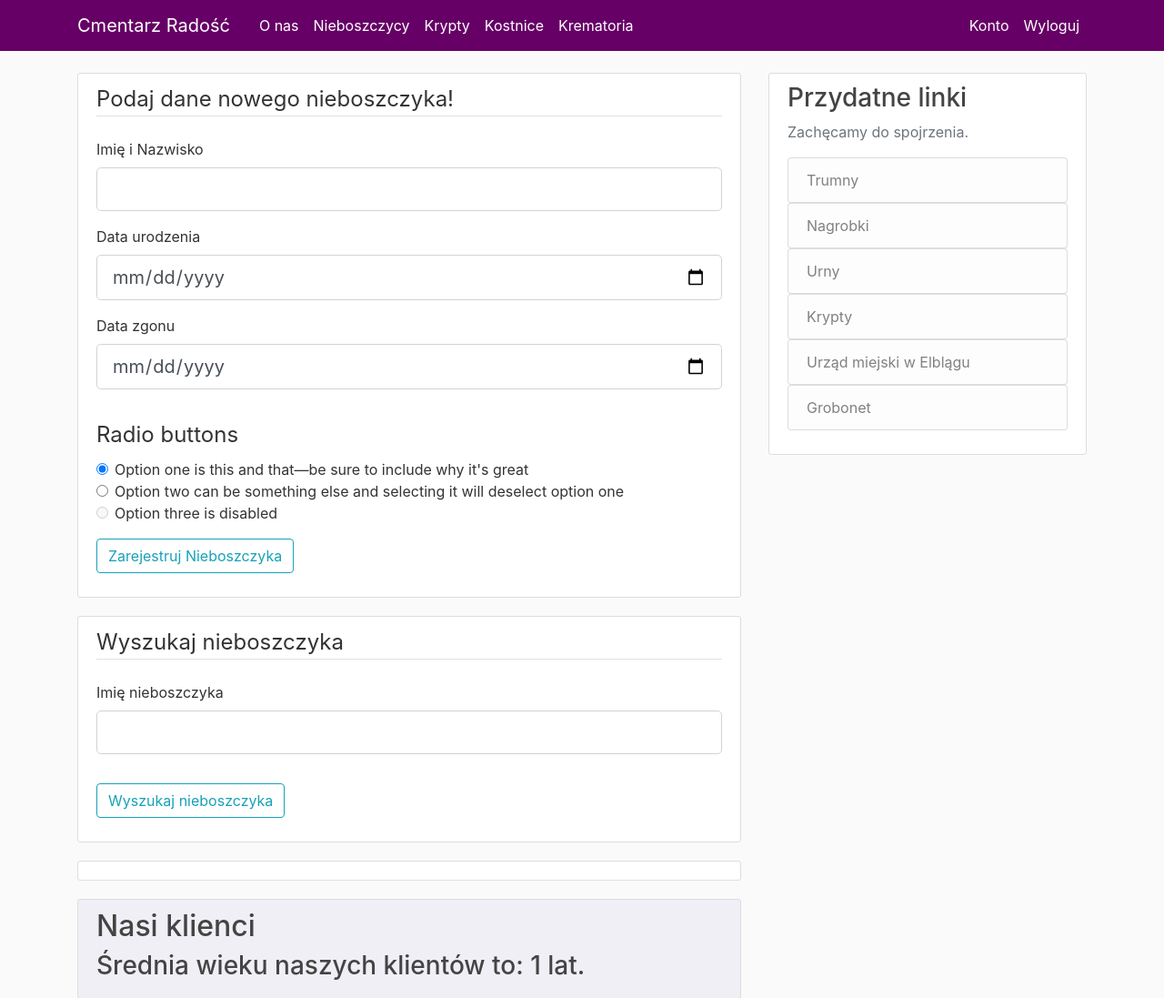
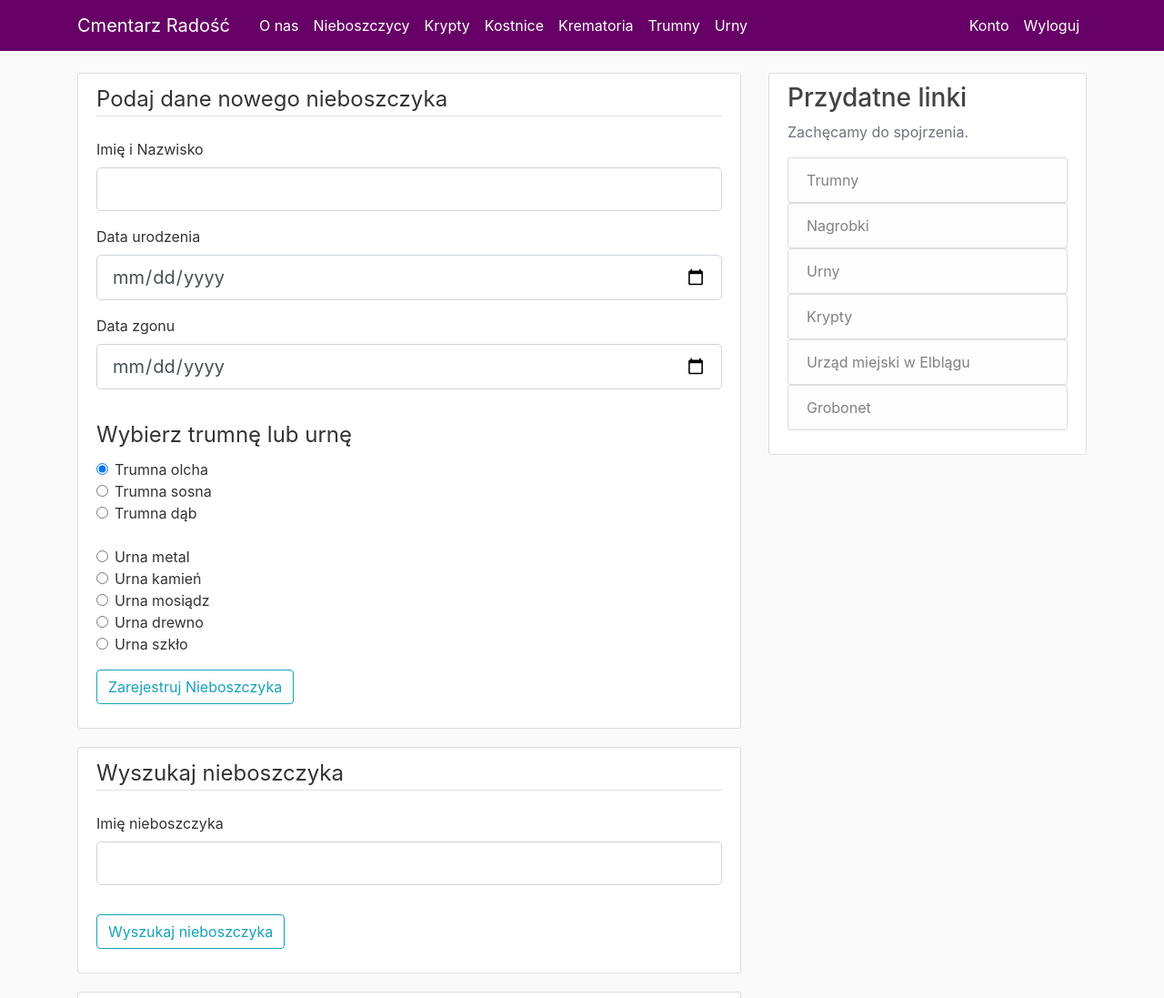
Before and after one commit to Tymotheus/Cmentarz-Radosc, a Flask app: page /nieboszczyk/ in a window 1280 px wide. Shown: the top 1097 px of the page at 91% size. Run offline with Flask 2, Linux system fonts and the light colour scheme; a user stored in the database is signed in; a database or web service that is not in the repository returns one stand-in record (values such as "Sample title"); parts of the project's set-up code (start-up, migrations or seed data) failed here and were passed over; some libraries are stand-ins or nearby versions.

Commit message:
Updated the urnas+kryptas relation & added displaying of urnas deadmen

```diff
--- a/Radosc/forms.py
+++ b/Radosc/forms.py
@@ -34,7 +34,7 @@ class NieboszczykForm(FlaskForm):
                 validators=[DataRequired(), Length(min=4)])
     data_urodzenia = DateField('Data urodzenia', validators=[DataRequired()])
     data_zgonu = DateField('Data zgonu', validators=[DataRequired()])
-
+    # result =
     submit = SubmitField('Zarejestruj Nieboszczyka')
     #TO ADD
     #czy urna czy trumna?
@@ -58,7 +58,18 @@ class KrematoriumForm(FlaskForm):
     nazwa_krematorium = StringField('Nazwa krematorium', validators=[DataRequired()])
     submit = SubmitField('Dodaj krematorium')
 
+#przypisanie trumien
+class PrzypiszTrumneForm(FlaskForm):
+    id_trumny = IntegerField('ID trumny', validators=[DataRequired()])
+    id_krypty = IntegerField('ID krypty', validators=[DataRequired()])
+    submit = SubmitField('Przypisz trumnę')
 
+
+#przypisanie urn
+class PrzypiszUrneForm(FlaskForm):
+    id_urny = IntegerField('ID urny', validators=[DataRequired()])
+    id_krypty = IntegerField('ID krypty', validators=[DataRequired()])
+    submit = SubmitField('Przypisz urnę')
 
 #wyszukiwanie nieboszczyków
 class WyszukajNieboszczykaForm(FlaskForm):
--- a/Radosc/routes.py
+++ b/Radosc/routes.py
@@ -4,11 +4,13 @@ from PIL import Image #for resizing uploaded images
 from flask import render_template, url_for, flash, redirect, request, abort
 from Radosc import app, db, bcrypt
 from Radosc.forms import RegistrationForm, LoginForm, UpdateAccountForm, PostForm, \
-NieboszczykForm, KryptaForm, KostnicaForm, KrematoriumForm, WyszukajNieboszczykaForm
+NieboszczykForm, KryptaForm, KostnicaForm, KrematoriumForm, WyszukajNieboszczykaForm,\
+PrzypiszTrumneForm, PrzypiszUrneForm
 from Radosc.database import wstaw_krypte, wstaw_kostnice, wstaw_krematorium, wstaw_nieboszczyka, \
 pobierz_krypty, pobierz_kostnice, pobierz_krematoria, pobierz_nieboszczykow, \
-pobierz_sredni_wiek, wyszukaj_nieboszczyka, mieszkancy_odrodzenia, mieszkancy_krypty, \
-set_admin_role, set_client_role
+pobierz_sredni_wiek, wyszukaj_nieboszczyka, mieszkancy_odrodzenia, mieszkancy_krypty_trumny, \
+set_admin_role, set_client_role, pobierz_nieprzypisane_trumny, pobierz_nieprzypisane_urny, \
+przypisz_trumnie_krypte, przypisz_urnie_krypte, mieszkancy_krypty_urny
 
 from Radosc.models import User, Post
 from flask_login import login_user, logout_user, current_user, login_required
@@ -25,16 +27,6 @@ def home():
 @app.route("/about")
 def about():
     return render_template('about.html', title='About')
-
-@app.route("/easteregg")
-def egg():
-    return "<h1> 🥚💕! </h1>"
-
-#just checking some functionalities - to dump
-#wooo is it using get method??? And returning nice and neat json?
-@app.route("/dydej/")
-def hello():
-    return jsonify({'name':'Antoni', 'surname':'Dydej'})
 
 @app.route('/nieboszczyk/', methods=['GET', 'POST'])
 def nieboszczyk():
@@ -78,21 +70,25 @@ def krypta():
     form = KryptaForm()
     #UWAGA będę teraz robił skomplikowaną operację!
     #Dla każdej krypty pobieram jej mieszkańców i zapisuję w zmiennej!
-    mieszkancy = [ mieszkancy_krypty(krypta[1]) for krypta in krypty]
-    print("Zmienna mieszkancy: " + str(mieszkancy) )
+    mieszkancy_trumny = [ mieszkancy_krypty_trumny(krypta[1]) for krypta in krypty]
+    mieszkancy_urny = [ mieszkancy_krypty_urny(krypta[1]) for krypta in krypty]
+    print("Zmienna mieszkancy trumny: " + str(mieszkancy_trumny) )
+    print("Zmienna mieszkancy urny: " + str(mieszkancy_urny))
     print()
-    krypty = list(zip(krypty,mieszkancy))
+    krypty = list(zip(krypty,mieszkancy_trumny, mieszkancy_urny))
+    print("Zmienna krypty: " + str(krypty))
     if form.validate_on_submit():
         #print(f"Nazwa: {form.nazwa_krypty.data} Pojemnosc: {form.pojemnosc.data}")
         wstaw_krypte(form.nazwa_krypty.data, form.pojemnosc.data)
         flash(f'Krypta została dodana', 'success')
         krypty = pobierz_krypty()
         print("Przed referencją: " + str(krypty) )
-        mieszkancy = [ mieszkancy_krypty(krypta[1]) for krypta in krypty]
-        krypty = list(zip(krypty,mieszkancy))
+        mieszkancy_trumny = [ mieszkancy_krypty_trumny(krypta[1]) for krypta in krypty]
+        mieszkancy_urny= [ mieszkancy_krypty_urny(krypta[1]) for krypta in krypty]
+        krypty = list(zip(krypty,mieszkancy_trumny,mieszkancy_urny))
         print("Zmienna krypty: " + str(krypty) )
     return render_template('krypta.html', title="Krypta", form=form, \
-            krypty=krypty, mieszkancy=mieszkancy)
+            krypty=krypty)
 
 
 @app.route('/kostnica/', methods=['GET', 'POST'])
@@ -118,6 +114,34 @@ def krematorium():
         flash(f'Krematorium zostało (prawie) dodane', 'success')
         krematoria = pobierz_krematoria()
     return render_template('krematorium.html', title="Krematorium", form=form, krematoria=krematoria)
+
+@app.route('/trumna/', methods=['GET', 'POST'])
+@login_required
+def trumna():
+    trumny = pobierz_nieprzypisane_trumny()
+    print(trumny)
+    form = PrzypiszTrumneForm()
+    if form.validate_on_submit():
+        przypisz_trumnie_krypte(form.id_trumny.data, form.id_krypty.data )
+        flash(f'Trumna została (chyba? Może?) dodana', 'success')
+        trumny = pobierz_nieprzypisane_trumny()
+        print(trumny)
+    return render_template('trumna.html', title="Trumny", form=form, trumny=trumny)
+
+@app.route('/urna/', methods=['GET', 'POST'])
+@login_required
+def urna():
+    urny = pobierz_nieprzypisane_urny()
+    print(urny)
+    form = PrzypiszUrneForm()
+    if form.validate_on_submit():
+        przypisz_urnie_krypte(form.id_urny.data, form.id_krypty.data )
+        flash(f'Urna została (chyba? Może?) dodana', 'success')
+        urny = pobierz_nieprzypisane_urny()
+        print(urny)
+    return render_template('urna.html', title="Urny", form=form, urny=urny)
+
+
 
 
 @app.route("/register/", methods=['GET', 'POST'])
@@ -193,49 +217,49 @@ def account():
     return render_template('account.html', title='Account',
                             image_file=image_file, form=form)
 
-
-@app.route("/post/new", methods=['GET', 'POST'])
-@login_required
-def new_post():
-    form = PostForm()
-    if form.validate_on_submit():
-        post = Post(title=form.title.data, content=form.content.data, author=current_user)
-        db.session.add(post)
-        db.session.commit()
-        flash("The post has been created!", 'success')
-        return redirect(url_for('home'))
-    return render_template('create_post.html', title='New Post', form=form, legend='New Post')
-
-@app.route("/post/<int:post_id>")
-def post(post_id):
-    post = Post.query.get_or_404(post_id)
-    return render_template('post.html', title=post.title, post=post)
-
-@app.route("/post/<int:post_id>/update", methods=['GET', 'POST'])
-@login_required
-def update_post(post_id):
-    post = Post.query.get_or_404(post_id)
-    if post.author != current_user:
-        abort(403)
-    form = PostForm()
-    if form.validate_on_submit():
-        post.title = form.title.data
-        post.content = form.content.data
-        db.session.commit()
-        flash('Your post has been updated!', 'success')
-        return redirect(url_for('post', post_id=post.id))
-    elif request.method == 'GET':
-        form.title.data = post.title
-        form.content.data = post.content
-    return render_template('create_post.html', title='Update Post', form=form, legend='Update Post')
-
-@app.route("/post/<int:post_id>/delete", methods=['POST'])
-@login_required
-def delete_post(post_id):
-    post = Post.query.get_or_404(post_id)
-    if post.author != current_user:
-        abort(403)
-    db.session.delete(post)
-    db.session.commit()
-    flash('Your post has been deleted!', 'success')
-    return redirect(url_for('home'))
+#
+# @app.route("/post/new", methods=['GET', 'POST'])
+# @login_required
+# def new_post():
+#     form = PostForm()
+#     if form.validate_on_submit():
+#         post = Post(title=form.title.data, content=form.content.data, author=current_user)
+#         db.session.add(post)
+#         db.session.commit()
+#         flash("The post has been created!", 'success')
+#         return redirect(url_for('home'))
+#     return render_template('create_post.html', title='New Post', form=form, legend='New Post')
+#
+# @app.route("/post/<int:post_id>")
+# def post(post_id):
+#     post = Post.query.get_or_404(post_id)
+#     return render_template('post.html', title=post.title, post=post)
+#
+# @app.route("/post/<int:post_id>/update", methods=['GET', 'POST'])
+# @login_required
+# def update_post(post_id):
+#     post = Post.query.get_or_404(post_id)
+#     if post.author != current_user:
+#         abort(403)
+#     form = PostForm()
+#     if form.validate_on_submit():
+#         post.title = form.title.data
+#         post.content = form.content.data
+#         db.session.commit()
+#         flash('Your post has been updated!', 'success')
+#         return redirect(url_for('post', post_id=post.id))
+#     elif request.method == 'GET':
+#         form.title.data = post.title
+#         form.content.data = post.content
+#     return render_template('create_post.html', title='Update Post', form=form, legend='Update Post')
+#
+# @app.route("/post/<int:post_id>/delete", methods=['POST'])
+# @login_required
+# def delete_post(post_id):
+#     post = Post.query.get_or_404(post_id)
+#     if post.author != current_user:
+#         abort(403)
+#     db.session.delete(post)
+#     db.session.commit()
+#     flash('Your post has been deleted!', 'success')
+#     return redirect(url_for('home'))
--- a/Radosc/templates/layout.html
+++ b/Radosc/templates/layout.html
@@ -32,6 +32,10 @@
             <a class="nav-item nav-link" href="{{url_for('krypta')}}">Krypty</a>
             <a class="nav-item nav-link" href="{{url_for('kostnica')}}">Kostnice</a>
             <a class="nav-item nav-link" href="{{url_for('krematorium')}}">Krematoria</a>
+            {% if current_user.is_authenticated %}
+            <a class="nav-item nav-link" href="{{url_for('trumna')}}">Trumny</a>
+            <a class="nav-item nav-link" href="{{url_for('urna')}}">Urny</a>
+            {% endif %}
 
           </div>
           <!-- Navbar Right Side -->
--- a/Radosc/templates/nieboszczyk.html
+++ b/Radosc/templates/nieboszczyk.html
@@ -6,7 +6,7 @@
       <form class="" action="" method="POST">
         {{ form.hidden_tag() }}
         <fieldset class="form-group">
-          <legend class="border-bottom mb-4">Podaj dane nowego nieboszczyka!</legend>
+          <legend class="border-bottom mb-4">Podaj dane nowego nieboszczyka</legend>
           <div class="form-group">
               {{ form.username.label(class="form-control-label")}}
 
@@ -50,27 +50,66 @@
                 {% endif %}
           </div>
       </fieldset>
-<!-- Radio buttons section -->
+<!-- Radio buttons section urny i trumny -->
       <fieldset class="form-group">
-        <legend>Radio buttons</legend>
+        <legend>Wybierz trumnę lub urnę</legend>
+
         <div class="form-check">
           <label class="form-check-label">
-            <input type="radio" class="form-check-input" name="optionsRadios" id="optionsRadios1" value="option1" checked>
-            Option one is this and that&mdash;be sure to include why it's great
+            <input type="radio" class="form-check-input" name="optionsRadios" id="optionsRadios1" value="olcha" checked>
+            Trumna olcha
           </label>
         </div>
+
         <div class="form-check">
-        <label class="form-check-label">
-            <input type="radio" class="form-check-input" name="optionsRadios" id="optionsRadios2" value="option2">
-            Option two can be something else and selecting it will deselect option one
+          <label class="form-check-label">
+            <input type="radio" class="form-check-input" name="optionsRadios" id="optionsRadios2" value="sosna">
+            Trumna sosna
           </label>
         </div>
-        <div class="form-check disabled">
-        <label class="form-check-label">
-            <input type="radio" class="form-check-input" name="optionsRadios" id="optionsRadios3" value="option3" disabled>
-            Option three is disabled
+
+        <div class="form-check">
+          <label class="form-check-label">
+            <input type="radio" class="form-check-input" name="optionsRadios" id="optionsRadios3" value="dab">
+            Trumna dąb
           </label>
         </div>
+        <br>
+        <div class="form-check">
+          <label class="form-check-label">
+            <input type="radio" class="form-check-input" name="optionsRadios" id="optionsRadios4" value="metal">
+            Urna metal
+          </label>
+        </div>
+
+        <div class="form-check">
+          <label class="form-check-label">
+            <input type="radio" class="form-check-input" name="optionsRadios" id="optionsRadios5" value="kamien">
+            Urna kamień
+          </label>
+        </div>
+
+        <div class="form-check">
+          <label class="form-check-label">
+            <input type="radio" class="form-check-input" name="optionsRadios" id="optionsRadios6" value="mosiadz">
+            Urna mosiądz
+          </label>
+        </div>
+
+        <div class="form-check">
+          <label class="form-check-label">
+            <input type="radio" class="form-check-input" name="optionsRadios" id="optionsRadios7" value="drewno">
+            Urna drewno
+          </label>
+        </div>
+
+        <div class="form-check">
+          <label class="form-check-label">
+            <input type="radio" class="form-check-input" name="optionsRadios" id="optionsRadios8" value="szklo">
+            Urna szkło
+          </label>
+        </div>
+
     </fieldset>
 <!-- End of radio buttons, time for submit -->
       <div class="form-group">
```
Also changed, not shown: Radosc/database.py (+45 -1 lines), Radosc/sql/cmentarz.sql (+63 -4 lines), Radosc/sql/views.sql (+22 -2 lines), Radosc/templates/krypta.html (+7 -1 lines), Radosc/templates/trumna.html (added, +64 -0 lines), Radosc/templates/urna.html (added, +64 -0 lines), Radosc/testing.py (deleted, +0 -32 lines).
